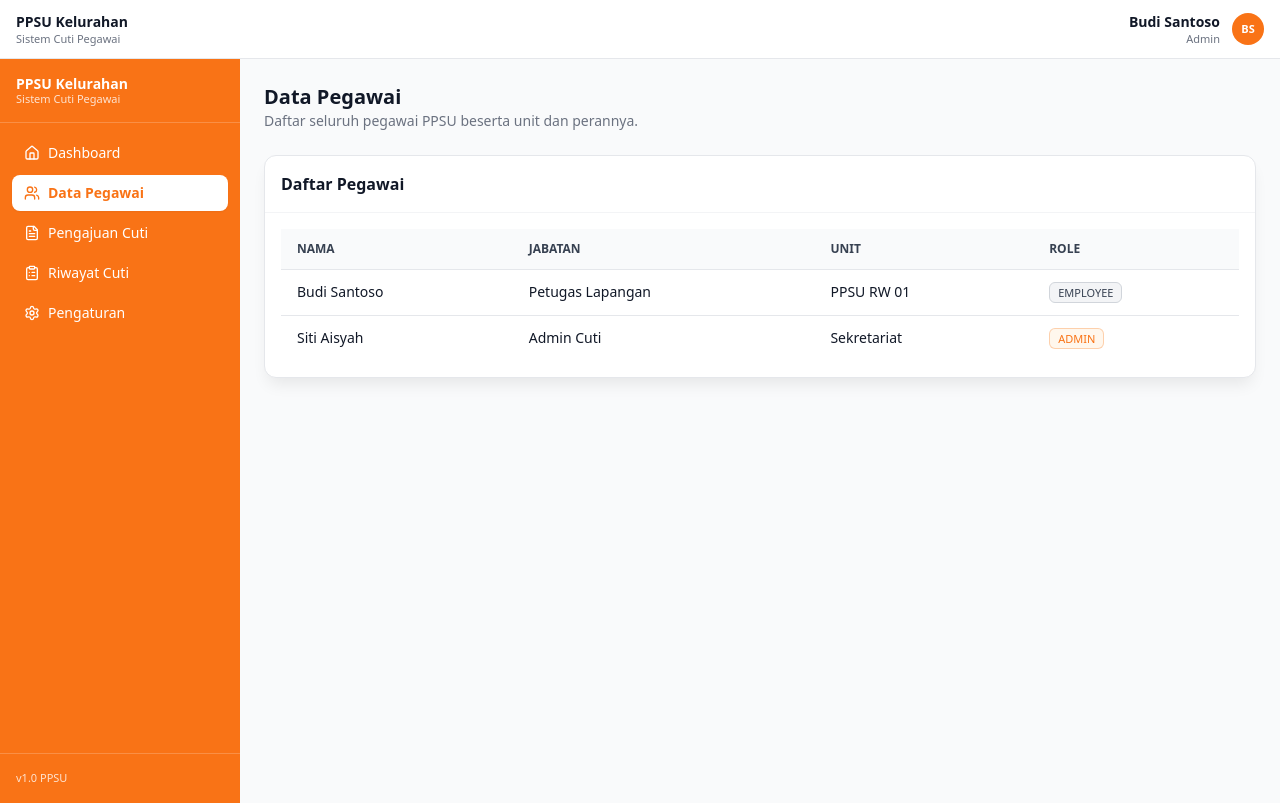
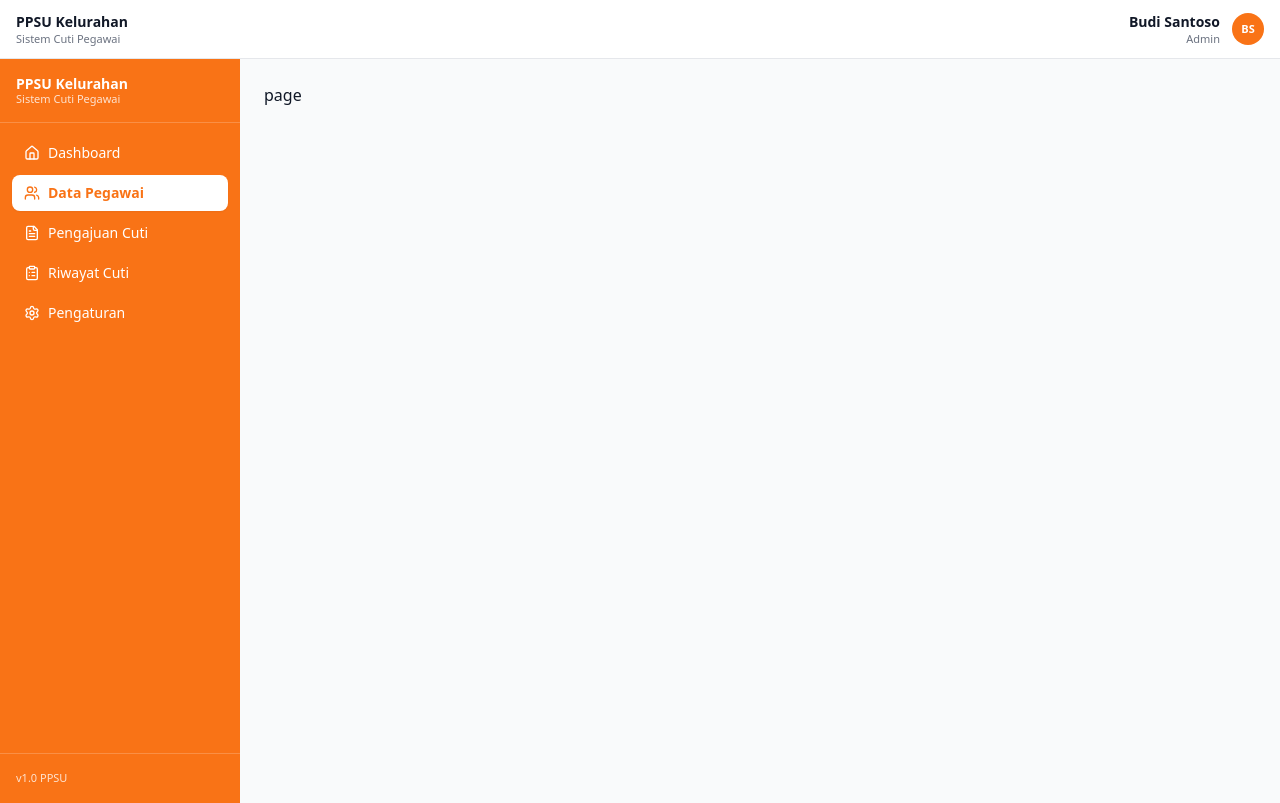
Before and after one commit to penhele/ppsu, a Next.js app: page /data-pegawai in a window 1280 px wide. Built offline with nearby package versions, Linux system fonts and the light colour scheme.

Commit message:
refactor: change (app) to (admin)

```diff
--- /dev/null
+++ b/app/(admin)/data-pegawai/page.tsx
@@ -0,0 +1,9 @@
+import React from 'react'
+
+const page = () => {
+  return (
+    <div>page</div>
+  )
+}
+
+export default page
--- a/app/(app)/data-pegawai/page.tsx
+++ /dev/null
@@ -1,65 +0,0 @@
-import { Card, CardContent, CardHeader, CardTitle } from "@/components/ui/card";
-import { Table, Thead, Tbody, Tr, Th, Td } from "@/components/ui/table";
-import { Badge } from "@/components/ui/badge";
-
-const pegawai = [
-  {
-    nama: "Budi Santoso",
-    jabatan: "Petugas Lapangan",
-    unit: "PPSU RW 01",
-    role: "EMPLOYEE",
-  },
-  {
-    nama: "Siti Aisyah",
-    jabatan: "Admin Cuti",
-    unit: "Sekretariat",
-    role: "ADMIN",
-  },
-];
-
-export default function DataPegawaiPage() {
-  return (
-    <div className="flex flex-col gap-6 max-w-5xl">
-      <div>
-        <h1 className="text-xl font-semibold text-gray-900">Data Pegawai</h1>
-        <p className="text-sm text-gray-500">
-          Daftar seluruh pegawai PPSU beserta unit dan perannya.
-        </p>
-      </div>
-
-      <Card>
-        <CardHeader>
-          <CardTitle>Daftar Pegawai</CardTitle>
-        </CardHeader>
-        <CardContent className="overflow-x-auto">
-          <Table>
-            <Thead>
-              <Tr>
-                <Th>Nama</Th>
-                <Th>Jabatan</Th>
-                <Th>Unit</Th>
-                <Th>Role</Th>
-              </Tr>
-            </Thead>
-            <Tbody>
-              {pegawai.map((p, i) => (
-                <Tr key={i}>
-                  <Td className="font-medium text-gray-900">{p.nama}</Td>
-                  <Td>{p.jabatan}</Td>
-                  <Td>{p.unit}</Td>
-                  <Td>
-                    {p.role === "ADMIN" ? (
-                      <Badge color="role-admin">ADMIN</Badge>
-                    ) : (
-                      <Badge color="role-employee">EMPLOYEE</Badge>
-                    )}
-                  </Td>
-                </Tr>
-              ))}
-            </Tbody>
-          </Table>
-        </CardContent>
-      </Card>
-    </div>
-  );
-}
--- a/components/daftar-pegawai-form.tsx
+++ b/components/daftar-pegawai-form.tsx
@@ -1,4 +1,3 @@
-import React from "react";
 import CreateDaftarPegawaiForm from "./create-daftar-pegawai-form";
 
 const DaftarPegawaiForm = () => {
```
Also changed, not shown: components/input.tsx (+3 -4 lines), app/(admin)/layout.tsx (renamed from app/(app)/layout.tsx), app/(admin)/page.tsx (renamed from app/(app)/page.tsx), app/(admin)/pengajuan-cuti/page.tsx (renamed from app/(app)/pengajuan-cuti/page.tsx), app/(admin)/pengaturan/page.tsx (renamed from app/(app)/pengaturan/page.tsx), app/(admin)/riwayat-cuti/page.tsx (renamed from app/(app)/riwayat-cuti/page.tsx).
